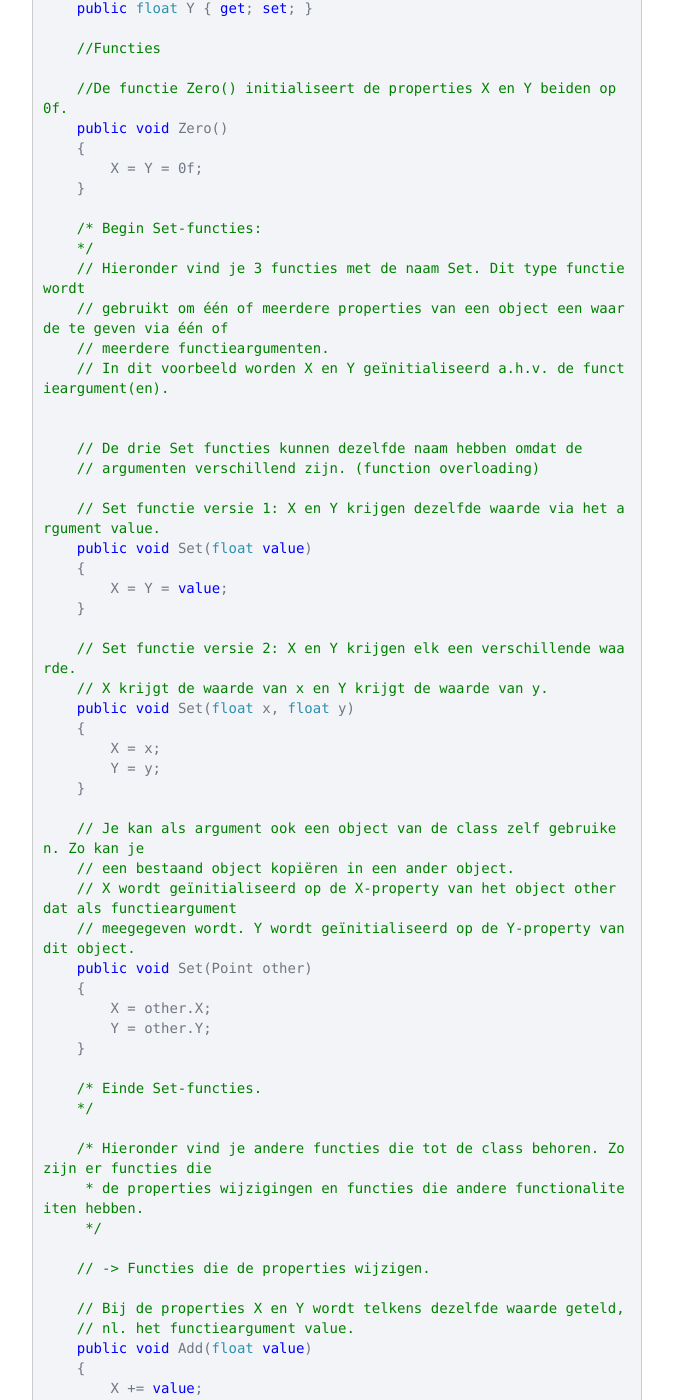
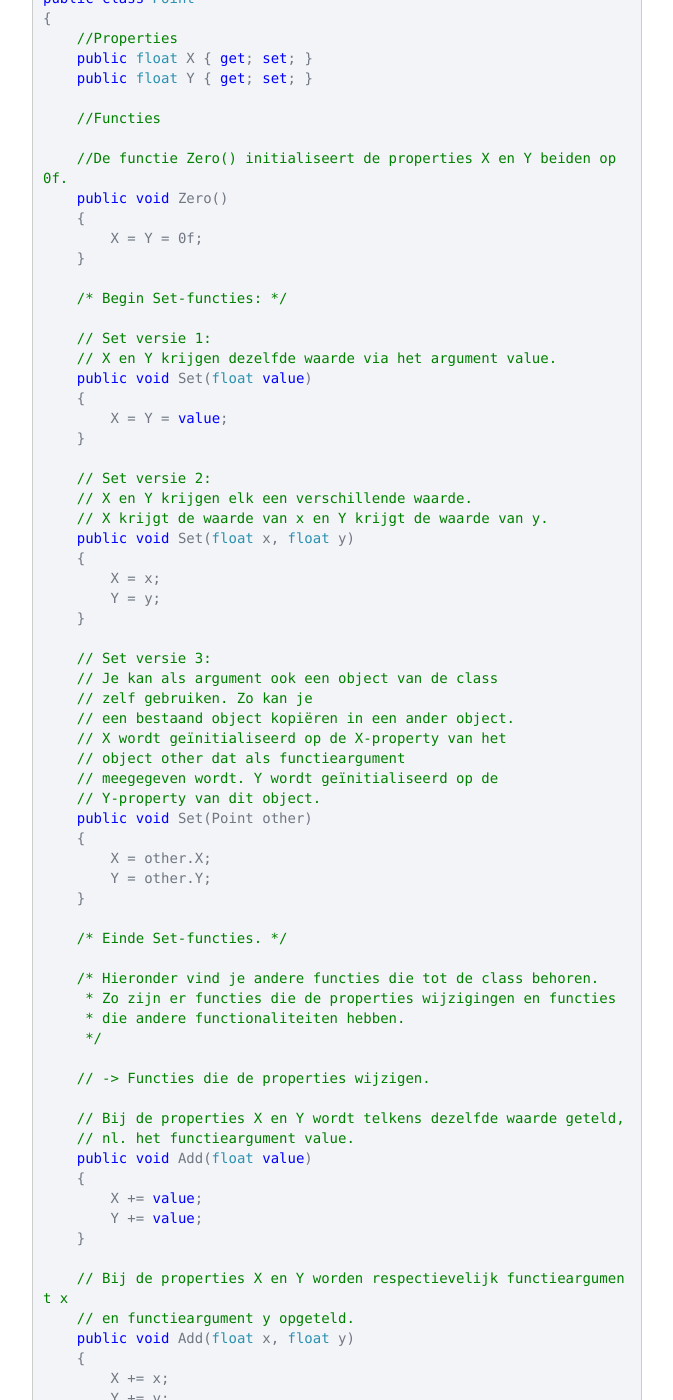
Before and after one commit to sma-it/sma-it.github.io, a Jekyll site: the page built from modules/advanced/_posts/2000-01-01-Class_Intro.md, in a window 1280 px wide and 1400 px high, scrolled down 5323 px. Shown: the whole window, without its empty margins (383-1056 px from the left). Built offline with Jekyll 4.4.1, drawn with Linux system fonts in a browser that asks for light colours; nearby versions of some CDN libraries; some of the changed text lies outside the part shown.

Commit message:
Small changes

```diff
--- a/modules/advanced/_posts/2000-01-01-Class_Intro.md
+++ b/modules/advanced/_posts/2000-01-01-Class_Intro.md
@@ -164,24 +164,17 @@ class Point
         X = Y = 0f;
     }
 
-    /* Begin Set-functies:
-    */
-    // Hieronder vind je 3 functies met de naam Set. Dit type functie wordt
-    // gebruikt om één of meerdere properties van een object een waarde te geven via één of
-    // meerdere functieargumenten.
-    // In dit voorbeeld worden X en Y geïnitialiseerd a.h.v. de functieargument(en).
+    /* Begin Set-functies: */
 
-
-    // De drie Set functies kunnen dezelfde naam hebben omdat de
-    // argumenten verschillend zijn. (function overloading)
-
-    // Set functie versie 1: X en Y krijgen dezelfde waarde via het argument value.
+    // Set versie 1:
+    // X en Y krijgen dezelfde waarde via het argument value.
     public void Set(float value)
     {
         X = Y = value;
     }
 
-    // Set functie versie 2: X en Y krijgen elk een verschillende waarde.
+    // Set versie 2:
+    // X en Y krijgen elk een verschillende waarde.
     // X krijgt de waarde van x en Y krijgt de waarde van y.
     public void Set(float x, float y)
     {
@@ -189,21 +182,25 @@ class Point
         Y = y;
     }
 
-    // Je kan als argument ook een object van de class zelf gebruiken. Zo kan je
+    // Set versie 3:
+    // Je kan als argument ook een object van de class
+    // zelf gebruiken. Zo kan je
     // een bestaand object kopiëren in een ander object.
-    // X wordt geïnitialiseerd op de X-property van het object other dat als functieargument
-    // meegegeven wordt. Y wordt geïnitialiseerd op de Y-property van dit object.
+    // X wordt geïnitialiseerd op de X-property van het
+    // object other dat als functieargument
+    // meegegeven wordt. Y wordt geïnitialiseerd op de
+    // Y-property van dit object.
     public void Set(Point other)
     {
         X = other.X;
         Y = other.Y;
     }
 
-    /* Einde Set-functies.
-    */
+    /* Einde Set-functies. */
 
-    /* Hieronder vind je andere functies die tot de class behoren. Zo zijn er functies die
-     * de properties wijzigingen en functies die andere functionaliteiten hebben.
+    /* Hieronder vind je andere functies die tot de class behoren.
+     * Zo zijn er functies die de properties wijzigingen en functies
+     * die andere functionaliteiten hebben.
      */
 
     // -> Functies die de properties wijzigen.
```
Also changed, not shown: other parts of modules/advanced/_posts/2000-01-01-Class_Intro.md (+34 -17 lines).
